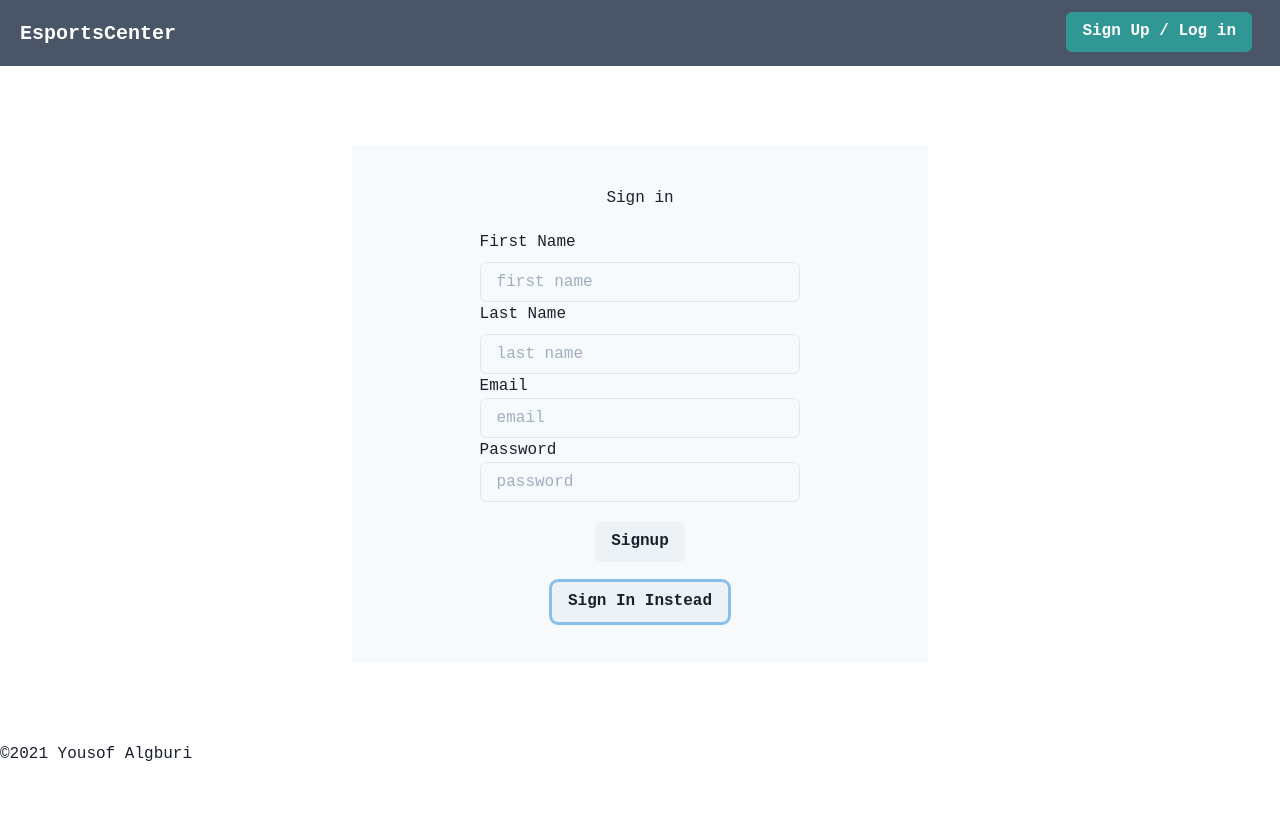
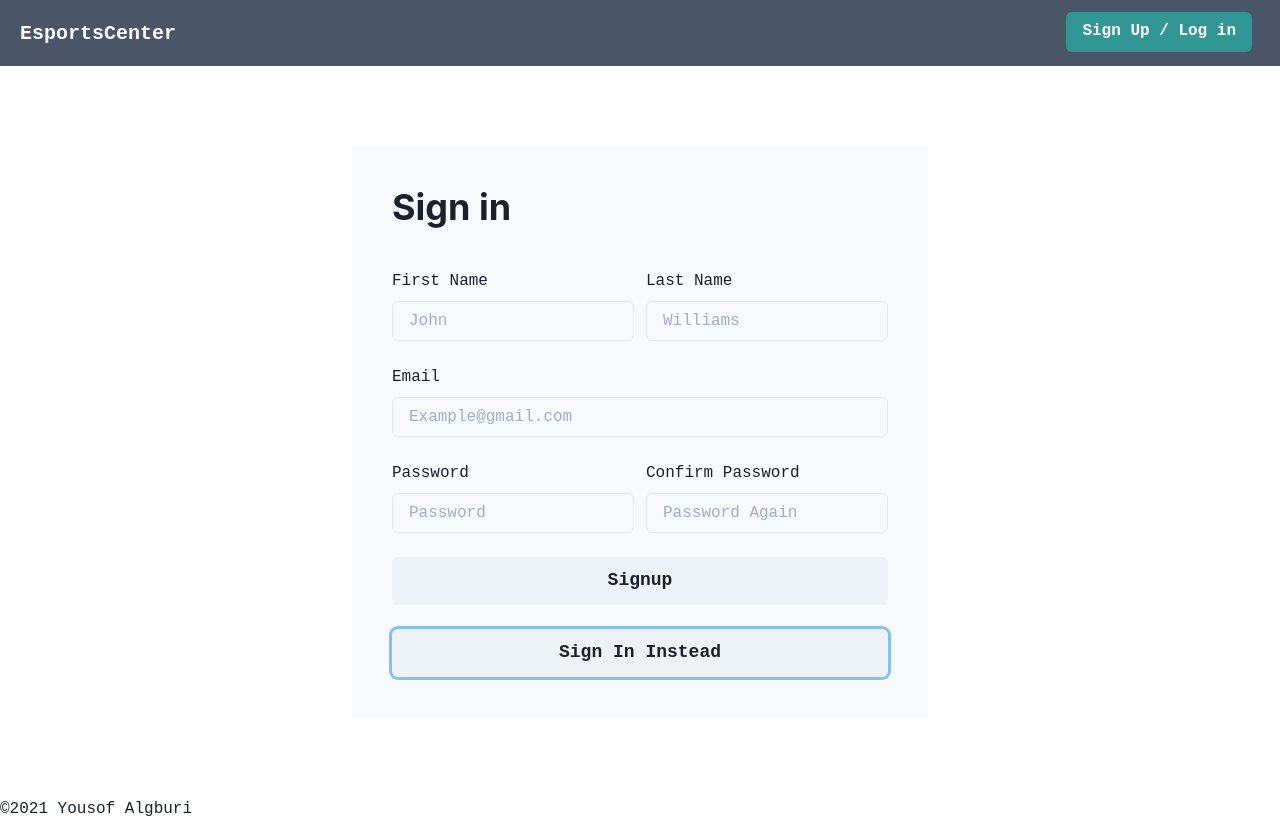
Before and after one commit to yousofalgburi/Destination-MERN-Stack, a React (Create React App) app in the folder frontend/: page /auth in a window 1280 px wide. Both pictures are taken after a click on the button "Signup Instead". Before the commit the page ends 800 px from the top, so only its background shows below. Built offline with nearby package versions, Linux system fonts and the light colour scheme.

Commit message:
create grid for Auth page

```diff
--- a/frontend/src/components/Auth/Auth.js
+++ b/frontend/src/components/Auth/Auth.js
@@ -2,7 +2,7 @@ import { useState } from 'react'
 import { useDispatch } from 'react-redux'
 import { useHistory } from 'react-router-dom'
 import { signin, signup } from '../../actions/auth'
-import { FormControl, FormLabel, FormErrorMessage, FormHelperText, Text, Input, Button, Container, VStack } from '@chakra-ui/react'
+import { FormControl, FormLabel, FormErrorMessage, FormHelperText, Text, Input, Button, Container, VStack, Heading, SimpleGrid, GridItem } from '@chakra-ui/react'
 
 const Auth = () => {
     const [form, setForm] = useState({ firstName: '', lastName: '', email: '', password: '', confirmPassword: '' })
@@ -32,35 +32,50 @@ const Auth = () => {
     return (
         <Container p={0}>
             <FormControl onSubmit={handleSubmit} isInvalid={isError} py={20}>
-                <VStack w="full" h="full" p={10} spacing={5} bg="gray.50">
-                    <Text>{ isSignup ? 'Sign in' : 'Sign up' }</Text>
-                    <div>
+                <VStack w="full" h="full" p={10} spacing={10} bg="gray.50" alignItems="flex-start">
+                    <Heading>{ isSignup ? 'Sign in' : 'Sign up' }</Heading>
+
+                    <SimpleGrid columns={2} columnGap={3} rowGap={6} w="full">
                         { isSignup && (
                             <>
-                                <div>
+                                <GridItem colSpan={1}>
                                     <FormLabel htmlFor='firstname'>First Name</FormLabel>
-                                    <Input id='firstname' placeholder='first name' type='text' name='firstName' onChange={handleChange} required/>
-                                </div>
+                                    <Input id='firstname' placeholder='John' type='text' name='firstName' onChange={handleChange} value={form.firstName} required/>
+                                </GridItem>
 
-                                <div>
+                                <GridItem colSpan={1}>
                                     <FormLabel htmlFor='lastname'>Last Name</FormLabel>
-                                    <Input id='lastname' placeholder='last name' type='text' name='lastName' onChange={handleChange} required/>
-                                </div>
+                                    <Input id='lastname' placeholder='Williams' type='text' name='lastName' onChange={handleChange} value={form.lastName} required/>
+                                </GridItem>
                             </>
                         )}
-                        <div>
-                            <label htmlFor='email'>Email</label>
-                            <Input id='email' placeholder='email' type='email' name='email' onChange={handleChange} required/>
-                        </div>
 
-                        <div>
-                            <label htmlFor='password'>Password</label>
-                            <Input id='password' placeholder='password' type='password' name='password' onChange={handleChange} required/>
-                        </div>
-                    </div>
+                        <GridItem colSpan={2}>
+                            <FormLabel htmlFor='email'>Email</FormLabel>
+                            <Input id='email' placeholder='Example@gmail.com' type='email' name='email' onChange={handleChange} value={form.email} required/>
+                        </GridItem>
 
-                    <Button type='submit'>{isSignup ? 'Signup' : 'Signin'}</Button>
-                    <Button onClick={switchMode}>{ isSignup ? 'Sign In Instead' : 'Signup Instead'}</Button>
+                        <GridItem colSpan={isSignup ? 1 : 2}>
+                            <FormLabel htmlFor='password'>Password</FormLabel>
+                            <Input id='password' placeholder='Password' type='password' name='password' onChange={handleChange} value={form.password} required/>
+                        </GridItem>
+
+                        {isSignup &&
+                            <GridItem colSpan={1}>
+                                <FormLabel htmlFor='confirmPassword'>Confirm Password</FormLabel>
+                                <Input id='confirmPassword' placeholder='Password Again' type='password' name='confirmPassword' onChange={handleChange} value={form.confirmPassword} required/>
+                            </GridItem>
+                         }
+
+                        <GridItem colSpan={2}>
+                            <Button w="full" size="lg" type='submit'>{isSignup ? 'Signup' : 'Signin'}</Button>
+                        </GridItem>
+
+                        <GridItem colSpan={2}>
+                            <Button w="full" size="lg" onClick={switchMode}>{ isSignup ? 'Sign In Instead' : 'Signup Instead'}</Button>
+                        </GridItem>
+
+                    </SimpleGrid>
                 </VStack>
             </FormControl>
         </Container>
```
